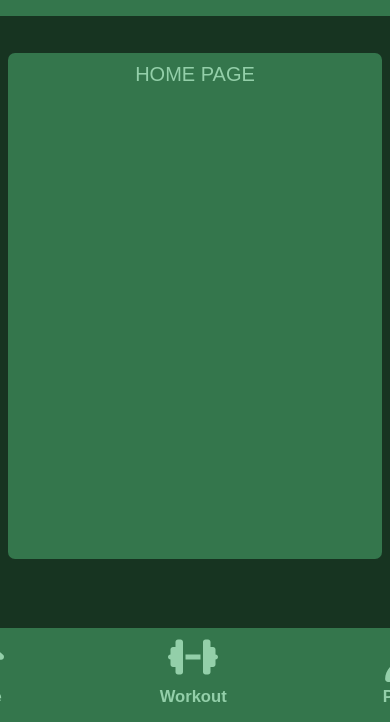
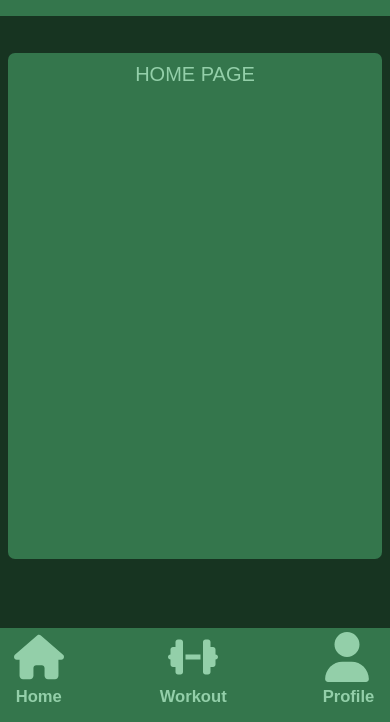
Before and after one commit to Alec74/bigLift, a plain HTML site: page index.html in a window 390 px wide. Shown: the part 122-844 px from the top of the page. Drawn offline with Linux system fonts and the light colour scheme.

Commit message:
responsiveness added to footer

```diff
--- a/css/profile.css
+++ b/css/profile.css
@@ -110,3 +110,41 @@ a:hover > #userIcon {
     content:url("../img/user-solidBlue.svg");
     color: Blue;
 }
+
+
+/*Responsive footer*/
+@media screen and (max-width: 1024px){
+    .menu-footer-home{
+        margin-right: 100px;
+    }
+    .menu-footer-profile{
+        margin-left: 100px;
+    }
+}
+
+@media screen and (max-width: 666px){
+    .menu-footer-home{
+        margin-right: 50px;
+    }
+    .menu-footer-profile{
+        margin-left: 50px;
+    }
+}
+
+@media screen and (max-width: 568px){
+    .menu-footer-home{
+        margin-right: 18px;
+    }
+    .menu-footer-profile{
+        margin-left: 18px;
+    }
+}
+
+@media screen and (max-width: 360px){
+    .menu-footer-home{
+        margin-right: -20px;
+    }
+    .menu-footer-profile{
+        margin-left: -20px;
+    }
+}
--- a/css/styles.css
+++ b/css/styles.css
@@ -109,3 +109,40 @@ a:hover > #userIcon {
     content:url("../img/user-solidBlue.svg");
     color: blue;
 }
+
+/*Responsive footer*/
+@media screen and (max-width: 1024px){
+    .menu-footer-home{
+        margin-right: 100px;
+    }
+    .menu-footer-profile{
+        margin-left: 100px;
+    }
+}
+
+@media screen and (max-width: 666px){
+    .menu-footer-home{
+        margin-right: 50px;
+    }
+    .menu-footer-profile{
+        margin-left: 50px;
+    }
+}
+
+@media screen and (max-width: 568px){
+    .menu-footer-home{
+        margin-right: 18px;
+    }
+    .menu-footer-profile{
+        margin-left: 18px;
+    }
+}
+
+@media screen and (max-width: 360px){
+    .menu-footer-home{
+        margin-right: -20px;
+    }
+    .menu-footer-profile{
+        margin-left: -20px;
+    }
+}
--- a/css/workout.css
+++ b/css/workout.css
@@ -110,3 +110,41 @@ a:hover > #userIcon {
     content:url("../img/user-solidBlue.svg");
     color: blue;
 }
+
+
+/*Responsive footer*/
+@media screen and (max-width: 1024px){
+    .menu-footer-home{
+        margin-right: 100px;
+    }
+    .menu-footer-profile{
+        margin-left: 100px;
+    }
+}
+
+@media screen and (max-width: 666px){
+    .menu-footer-home{
+        margin-right: 50px;
+    }
+    .menu-footer-profile{
+        margin-left: 50px;
+    }
+}
+
+@media screen and (max-width: 568px){
+    .menu-footer-home{
+        margin-right: 18px;
+    }
+    .menu-footer-profile{
+        margin-left: 18px;
+    }
+}
+
+@media screen and (max-width: 360px){
+    .menu-footer-home{
+        margin-right: -20px;
+    }
+    .menu-footer-profile{
+        margin-left: -20px;
+    }
+}
--- a/index.html
+++ b/index.html
@@ -33,7 +33,7 @@
 
     <!--Footer menu-->
     <div class="menu-footer-container">
-      <h5 class="menu-footer-content">
+      <h5 class="menu-footer-content menu-footer-home">
         <a href="#"
           ><img
             style="width: 50px; height: 50px; margin-left: -2px"
@@ -51,7 +51,7 @@
           />Workout
         </a>
       </h5>
-      <h5 class="menu-footer-content">
+      <h5 class="menu-footer-content menu-footer-profile">
         <a href="./pages/profile.html"
           ><img
             style="width: 50px; height: 50px; margin-left: -1px"
```
Also changed, not shown: pages/profile.html (+2 -2 lines), pages/workout.html (+2 -2 lines).
